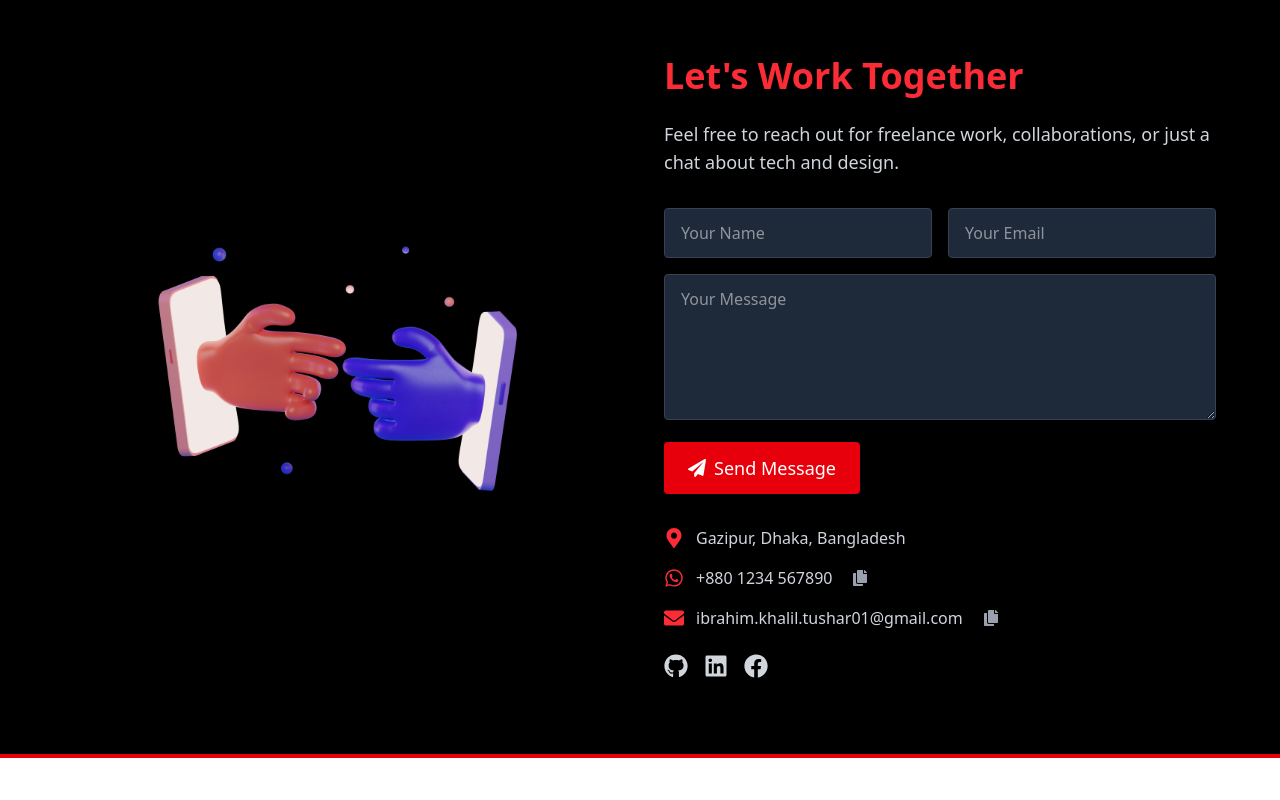
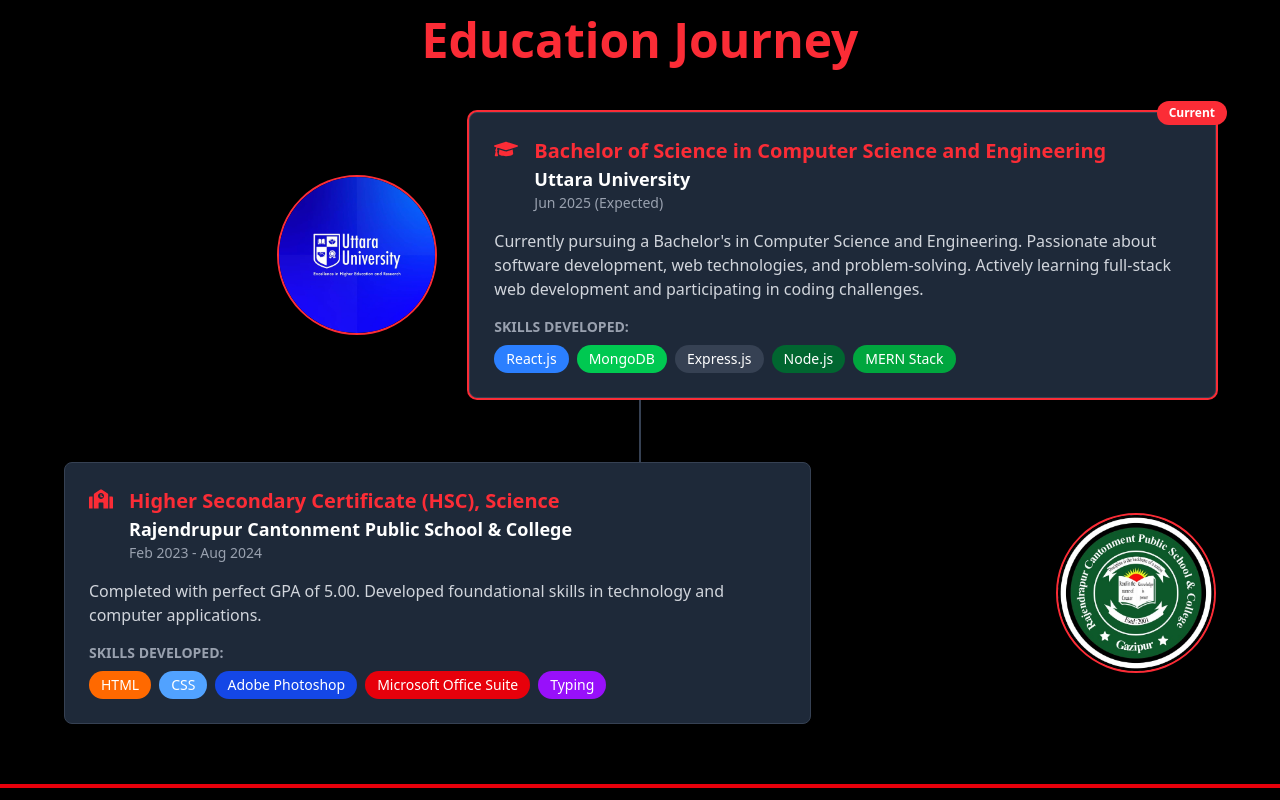
Before and after one commit to iktushar01/Tushar.Dev.Portfolio, a React (Vite) app: page / in a window 1280 px wide. Shown: the part 2040-2840 px from the top of the page. Before the commit the page ends 2798 px from the top, so only its background shows below. Built offline with nearby package versions, Linux system fonts and the light colour scheme.

Commit message:
Education section added

```diff
--- a/src/Components/Education/Education.jsx
+++ b/src/Components/Education/Education.jsx
@@ -1,11 +1,220 @@
-import React from 'react';
+import React from "react";
+import { FaGraduationCap, FaSchool, FaLaptopCode } from "react-icons/fa";
+import { Motion, spring } from "react-motion";
+import { useInView } from "react-intersection-observer";
+import uttaraLogo from "../../assets/UttaraUniversityLogo.jpg";
+import rcpscLogo from "../../assets/rcpscLogo.png";
 
 const Education = () => {
-    return (
-        <div>
-            this is edu
+  // Animation configurations
+  const fadeInConfig = { stiffness: 150, damping: 20 };
+  const slideUpConfig = { stiffness: 100, damping: 20 };
+
+  // Intersection Observer hooks
+  const [titleRef, titleInView] = useInView({
+    triggerOnce: true,
+    threshold: 0.3,
+  });
+  const [cardsRef, cardsInView] = useInView({
+    triggerOnce: true,
+    threshold: 0.1,
+  });
+
+  // Skill color mapping
+  const skillColors = {
+    // Web Development
+    "React.js": "bg-blue-500 text-white",
+    "MERN Stack": "bg-green-600 text-white",
+    "Express.js": "bg-gray-700 text-white",
+    "Node.js": "bg-green-800 text-white",
+    "MongoDB": "bg-green-500 text-white",
+
+    // Design
+    "HTML": "bg-orange-500 text-white",
+    "CSS": "bg-blue-400 text-white",
+    "Adobe Photoshop": "bg-blue-700 text-white",
+
+    // Office
+    "Microsoft Office Suite": "bg-red-600 text-white",
+    "Typing": "bg-purple-600 text-white"
+  };
+
+  const educationData = [
+    {
+      id: 1,
+      logo: uttaraLogo,
+      icon: <FaGraduationCap className="text-red-500 text-2xl" />,
+      degree: "Bachelor of Science in Computer Science and Engineering",
+      institution: "Uttara University",
+      duration: "Jun 2025 (Expected)",
+      description:
+        "Currently pursuing a Bachelor's in Computer Science and Engineering. Passionate about software development, web technologies, and problem-solving. Actively learning full-stack web development and participating in coding challenges.",
+      skills: ["React.js", "MongoDB", "Express.js", "Node.js", "MERN Stack"],
+      current: true,
+    },
+    {
+      id: 2,
+      logo: rcpscLogo,
+      icon: <FaSchool className="text-red-500 text-2xl" />,
+      degree: "Higher Secondary Certificate (HSC), Science",
+      institution: "Rajendrupur Cantonment Public School & College",
+      duration: "Feb 2023 - Aug 2024",
+      description:
+        "Completed with perfect GPA of 5.00. Developed foundational skills in technology and computer applications.",
+      skills: [
+        "HTML",
+        "CSS",
+        "Adobe Photoshop",
+        "Microsoft Office Suite",
+        "Typing",
+      ],
+      current: false,
+    },
+  ];
+
+  return (
+    <section className="bg-black text-white py-16 px-4 sm:px-8 relative overflow-hidden">
+      <div className="container mx-auto max-w-6xl relative z-10">
+        {/* Animated Title */}
+        <div ref={titleRef}>
+          <Motion
+            defaultStyle={{ opacity: 0, y: 20 }}
+            style={{
+              opacity: titleInView ? spring(1, fadeInConfig) : spring(0),
+              y: titleInView ? spring(0, slideUpConfig) : spring(20),
+            }}
+          >
+            {({ opacity, y }) => (
+              <h2
+                className="text-3xl sm:text-4xl md:text-5xl font-bold mb-12 text-center text-red-500"
+                style={{
+                  opacity,
+                  transform: `translateY(${y}px)`,
+                }}
+              >
+                <span className="pb-2">Education Journey</span>
+              </h2>
+            )}
+          </Motion>
         </div>
-    );
+
+        {/* Timeline with Cards */}
+        <div ref={cardsRef} className="relative">
+          {/* Vertical line */}
+          <div className="absolute left-1/2 h-full w-0.5 bg-gray-700 transform -translate-x-1/2 hidden lg:block"></div>
+
+          <div className="space-y-12 lg:space-y-16">
+            {educationData.map((item, index) => (
+              <Motion
+                key={item.id}
+                defaultStyle={{ opacity: 0, y: 50 }}
+                style={{
+                  opacity: cardsInView
+                    ? spring(1, {
+                        ...fadeInConfig,
+                        delay: index * 150,
+                      })
+                    : spring(0),
+                  y: cardsInView
+                    ? spring(0, {
+                        ...slideUpConfig,
+                        delay: index * 150,
+                      })
+                    : spring(50),
+                }}
+              >
+                {({ opacity, y }) => (
+                  <div
+                    className={`relative flex flex-col lg:flex-row ${
+                      index % 2 === 0 ? "lg:flex-row" : "lg:flex-row-reverse"
+                    } items-center gap-8`}
+                    style={{
+                      opacity,
+                      transform: `translateY(${y}px)`,
+                    }}
+                  >
+                    {/* Institution Logo */}
+                    <div className="lg:w-1/3 flex justify-center lg:justify-end">
+                      <div className="w-32 h-32 lg:w-40 lg:h-40 rounded-full border-2 border-red-500  flex items-center justify-center overflow-hidden">
+                        <img
+                          src={item.logo}
+                          alt={`${item.institution} logo`}
+                          className="w-full h-full object-contain"
+                        />
+                      </div>
+                    </div>
+
+                    {/* Education Card */}
+                    <div className="lg:w-2/3">
+                      <div
+                        className={`relative bg-gray-800 p-6 rounded-lg border border-gray-700 ${
+                          item.current ? "ring-2 ring-red-500" : ""
+                        }`}
+                      >
+                        {item.current && (
+                          <div className="absolute -top-3 -right-3 bg-red-500 text-white text-xs font-bold px-3 py-1 rounded-full">
+                            Current
+                          </div>
+                        )}
+
+                        <div className="flex items-start gap-4 mb-4">
+                          {item.icon}
+                          <div>
+                            <h3 className="text-xl font-bold text-red-500">
+                              {item.degree}
+                            </h3>
+                            <h4 className="text-lg font-semibold">
+                              {item.institution}
+                            </h4>
+                            <p className="text-gray-400 text-sm">
+                              {item.duration}
+                            </p>
+                          </div>
+                        </div>
+
+                        <p className="text-gray-300 mb-4">{item.description}</p>
+
+                        <div className="mt-4">
+                          <h5 className="text-sm font-semibold text-gray-400 mb-2">
+                            SKILLS DEVELOPED:
+                          </h5>
+                          <div className="flex flex-wrap gap-2">
+                            {item.skills.map((skill, i) => (
+                              <span
+                                key={i}
+                                className={`px-3 py-1 rounded-full text-sm ${
+                                  skillColors[skill] || "bg-gray-700 text-gray-300"
+                                }`}
+                              >
+                                {skill}
+                              </span>
+                            ))}
+                          </div>
+                        </div>
+                      </div>
+                    </div>
+                  </div>
+                )}
+              </Motion>
+            ))}
+          </div>
+        </div>
+      </div>
+
+      {/* Animated bottom border */}
+      <Motion
+        defaultStyle={{ scaleX: 0 }}
+        style={{ scaleX: spring(1, { stiffness: 60, damping: 15 }) }}
+      >
+        {({ scaleX }) => (
+          <div
+            className="absolute bottom-0 left-0 w-full h-1 bg-red-600"
+            style={{ transform: `scaleX(${scaleX})`, transformOrigin: "left" }}
+          ></div>
+        )}
+      </Motion>
+    </section>
+  );
 };
 
 export default Education;
```
Also changed, not shown: src/assets/UttaraUniversityLogo.jpg (added), src/assets/rcpscLogo.png (added).
